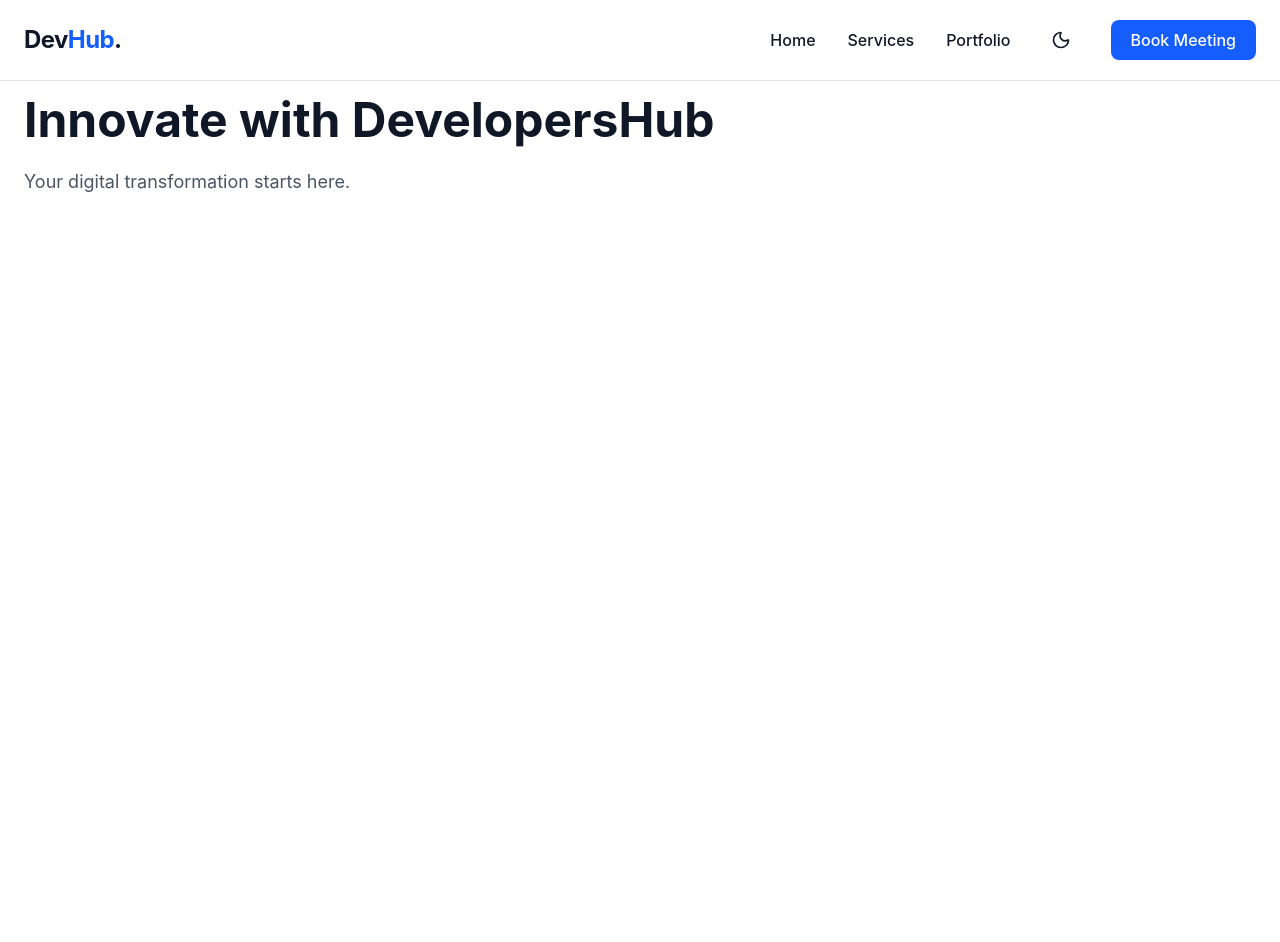
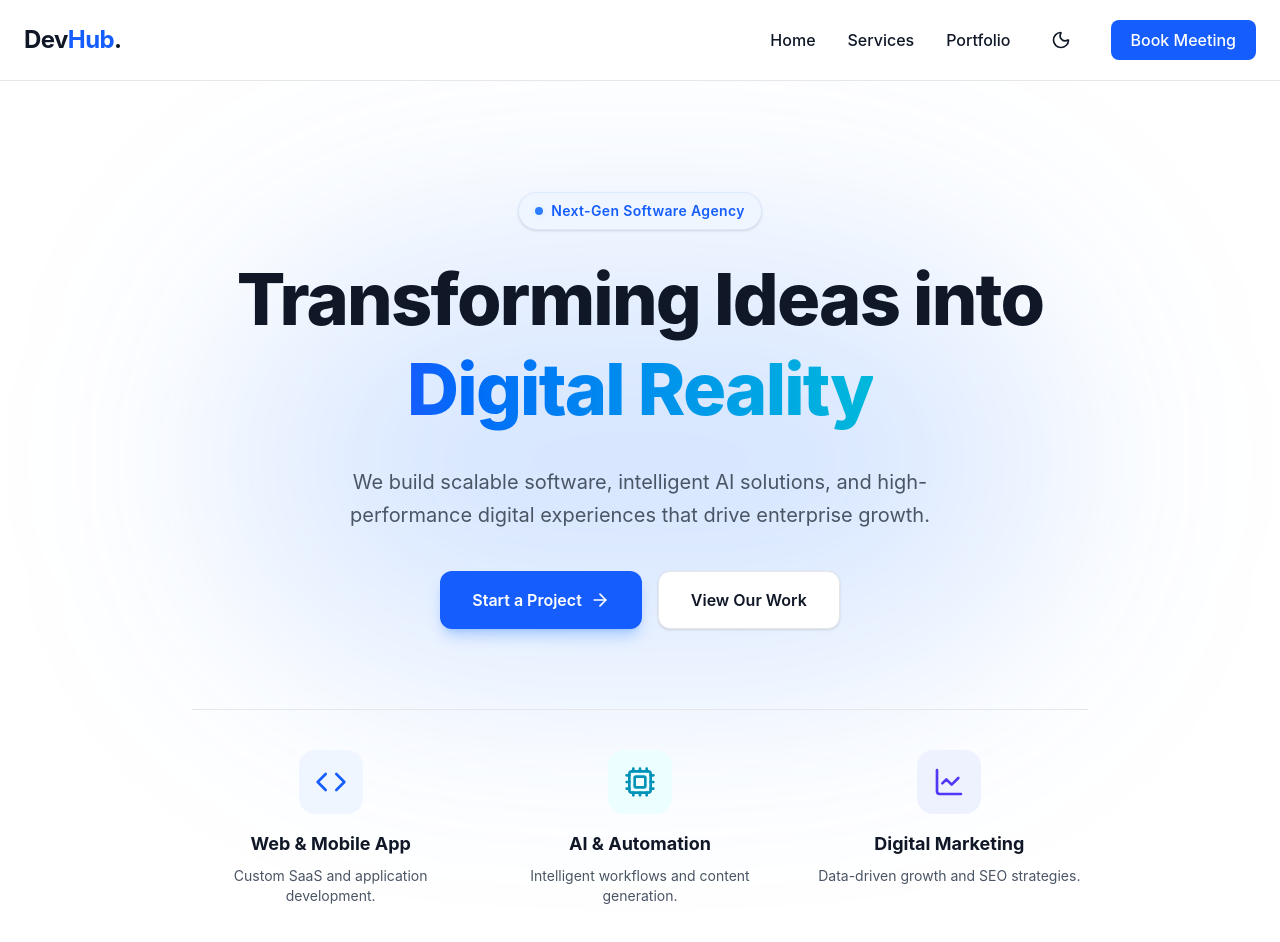
Before and after one commit to Muhammad-Abdullah-codes/proj, a React (Vite) app: page / in a window 1280 px wide. Shown: the top 942 px of the page. Before the commit the page ends 800 px from the top, so only its background shows below. Built offline with nearby package versions, Linux system fonts and the light colour scheme.

Commit message:
build animated hero section for home page

```diff
--- a/src/pages/Home.tsx
+++ b/src/pages/Home.tsx
@@ -1,10 +1,124 @@
+import { motion, type Variants } from "framer-motion";
+import { ArrowRight, Code, Cpu, LineChart } from "lucide-react";
+import { Link } from "react-router-dom";
+
 export default function Home() {
+  // Explicitly type these as Framer Motion 'Variants' to satisfy TypeScript
+  const containerVariants: Variants = {
+    hidden: { opacity: 0 },
+    visible: {
+      opacity: 1,
+      transition: { staggerChildren: 0.2, delayChildren: 0.1 },
+    },
+  };
+
+  const itemVariants: Variants = {
+    hidden: { opacity: 0, y: 20 },
+    visible: {
+      opacity: 1,
+      y: 0,
+      transition: { duration: 0.5, ease: "easeOut" },
+    },
+  };
+
   return (
-    <div className="pt-24 min-h-screen px-6 max-w-7xl mx-auto">
-      <h1 className="text-5xl font-bold mb-6">Innovate with DevelopersHub</h1>
-      <p className="text-lg text-gray-600 dark:text-gray-300">
-        Your digital transformation starts here.
-      </p>
+    <div className="relative pt-32 pb-20 lg:pt-48 lg:pb-32 overflow-hidden">
+      {/* Background Glow Effects (Updated to Tailwind v4 syntax) */}
+      <div className="absolute top-1/4 left-1/2 -translate-x-1/2 w-200 h-100 bg-blue-500/20 dark:bg-blue-600/20 blur-[120px] rounded-full pointer-events-none" />
+
+      <div className="max-w-7xl mx-auto px-6 relative z-10 text-center">
+        <motion.div
+          variants={containerVariants}
+          initial="hidden"
+          animate="visible"
+          className="max-w-4xl mx-auto flex flex-col items-center"
+        >
+          {/* Top Badge */}
+          <motion.div variants={itemVariants} className="mb-6">
+            <span className="inline-flex items-center gap-2 px-4 py-2 rounded-full bg-blue-50 dark:bg-blue-900/30 text-blue-600 dark:text-blue-400 text-sm font-semibold tracking-wide shadow-sm border border-blue-100 dark:border-blue-800/50">
+              <span className="relative flex h-2 w-2">
+                <span className="animate-ping absolute inline-flex h-full w-full rounded-full bg-blue-400 opacity-75"></span>
+                <span className="relative inline-flex rounded-full h-2 w-2 bg-blue-500"></span>
+              </span>
+              Next-Gen Software Agency
+            </span>
+          </motion.div>
+
+          {/* Main Headline (Updated gradient to Tailwind v4 syntax) */}
+          <motion.h1
+            variants={itemVariants}
+            className="text-5xl md:text-6xl lg:text-7xl font-extrabold tracking-tight mb-8 text-gray-900 dark:text-white leading-tight"
+          >
+            Transforming Ideas into{" "}
+            <span className="text-transparent bg-clip-text bg-linear-to-r from-blue-600 to-cyan-500 dark:from-blue-400 dark:to-cyan-300">
+              Digital Reality
+            </span>
+          </motion.h1>
+
+          {/* Subheadline */}
+          <motion.p
+            variants={itemVariants}
+            className="text-lg md:text-xl text-gray-600 dark:text-gray-300 mb-10 max-w-2xl leading-relaxed"
+          >
+            We build scalable software, intelligent AI solutions, and
+            high-performance digital experiences that drive enterprise growth.
+          </motion.p>
+
+          {/* Call to Action Buttons */}
+          <motion.div
+            variants={itemVariants}
+            className="flex flex-col sm:flex-row gap-4 w-full sm:w-auto"
+          >
+            <Link
+              to="/contact"
+              className="inline-flex justify-center items-center gap-2 bg-blue-600 text-white px-8 py-4 rounded-xl font-semibold hover:bg-blue-700 transition-all shadow-lg shadow-blue-500/30 hover:shadow-blue-500/50 hover:-translate-y-1"
+            >
+              Start a Project
+              <ArrowRight size={20} />
+            </Link>
+            <Link
+              to="/portfolio"
+              className="inline-flex justify-center items-center gap-2 bg-white dark:bg-gray-800 text-gray-900 dark:text-white px-8 py-4 rounded-xl font-semibold hover:bg-gray-50 dark:hover:bg-gray-700 transition-all border border-gray-200 dark:border-gray-700 shadow-sm hover:shadow-md"
+            >
+              View Our Work
+            </Link>
+          </motion.div>
+
+          {/* Core Services Quick-Look */}
+          <motion.div
+            variants={itemVariants}
+            className="mt-20 pt-10 border-t border-gray-200 dark:border-gray-800 grid grid-cols-1 md:grid-cols-3 gap-8 w-full"
+          >
+            <div className="flex flex-col items-center text-center">
+              <div className="p-4 bg-blue-50 dark:bg-gray-800 rounded-2xl mb-4 text-blue-600 dark:text-blue-400">
+                <Code size={32} />
+              </div>
+              <h3 className="text-lg font-bold mb-2">Web & Mobile App</h3>
+              <p className="text-sm text-gray-600 dark:text-gray-400">
+                Custom SaaS and application development.
+              </p>
+            </div>
+            <div className="flex flex-col items-center text-center">
+              <div className="p-4 bg-cyan-50 dark:bg-gray-800 rounded-2xl mb-4 text-cyan-600 dark:text-cyan-400">
+                <Cpu size={32} />
+              </div>
+              <h3 className="text-lg font-bold mb-2">AI & Automation</h3>
+              <p className="text-sm text-gray-600 dark:text-gray-400">
+                Intelligent workflows and content generation.
+              </p>
+            </div>
+            <div className="flex flex-col items-center text-center">
+              <div className="p-4 bg-indigo-50 dark:bg-gray-800 rounded-2xl mb-4 text-indigo-600 dark:text-indigo-400">
+                <LineChart size={32} />
+              </div>
+              <h3 className="text-lg font-bold mb-2">Digital Marketing</h3>
+              <p className="text-sm text-gray-600 dark:text-gray-400">
+                Data-driven growth and SEO strategies.
+              </p>
+            </div>
+          </motion.div>
+        </motion.div>
+      </div>
     </div>
   );
 }
```
